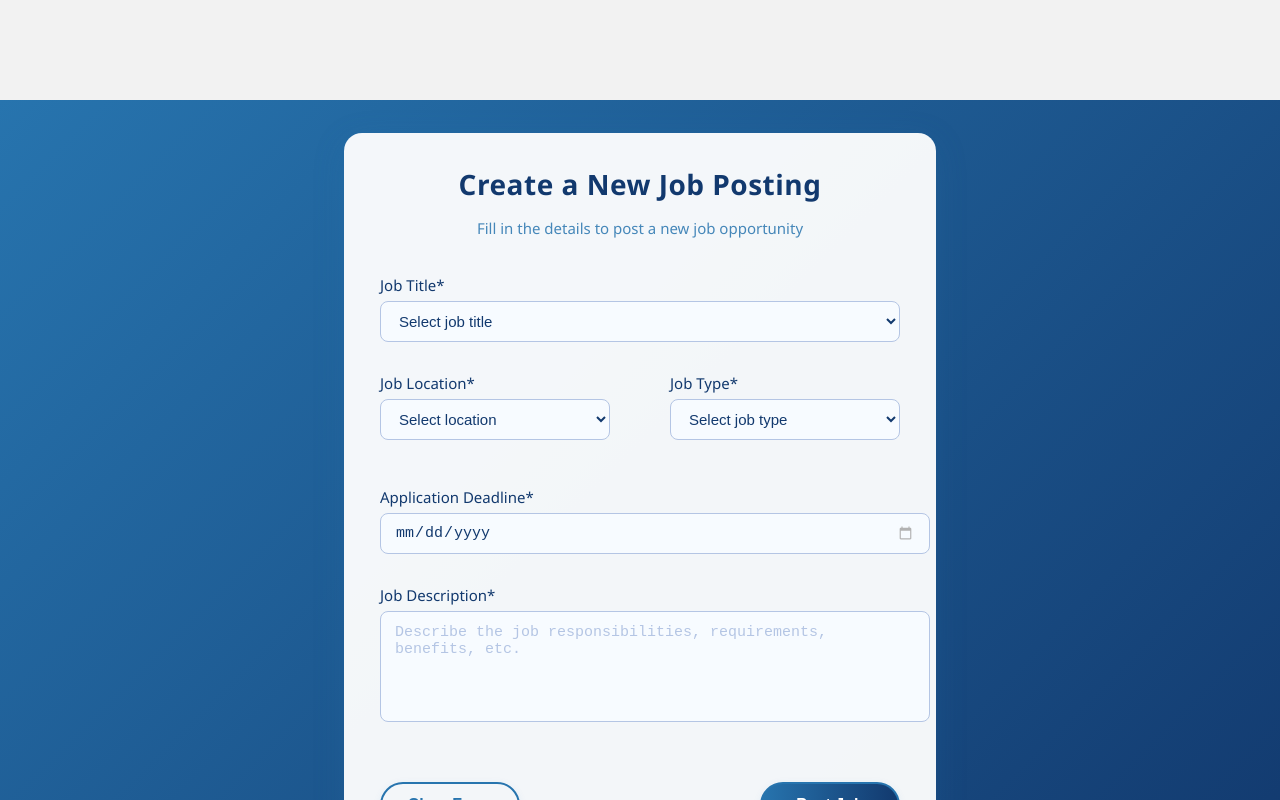
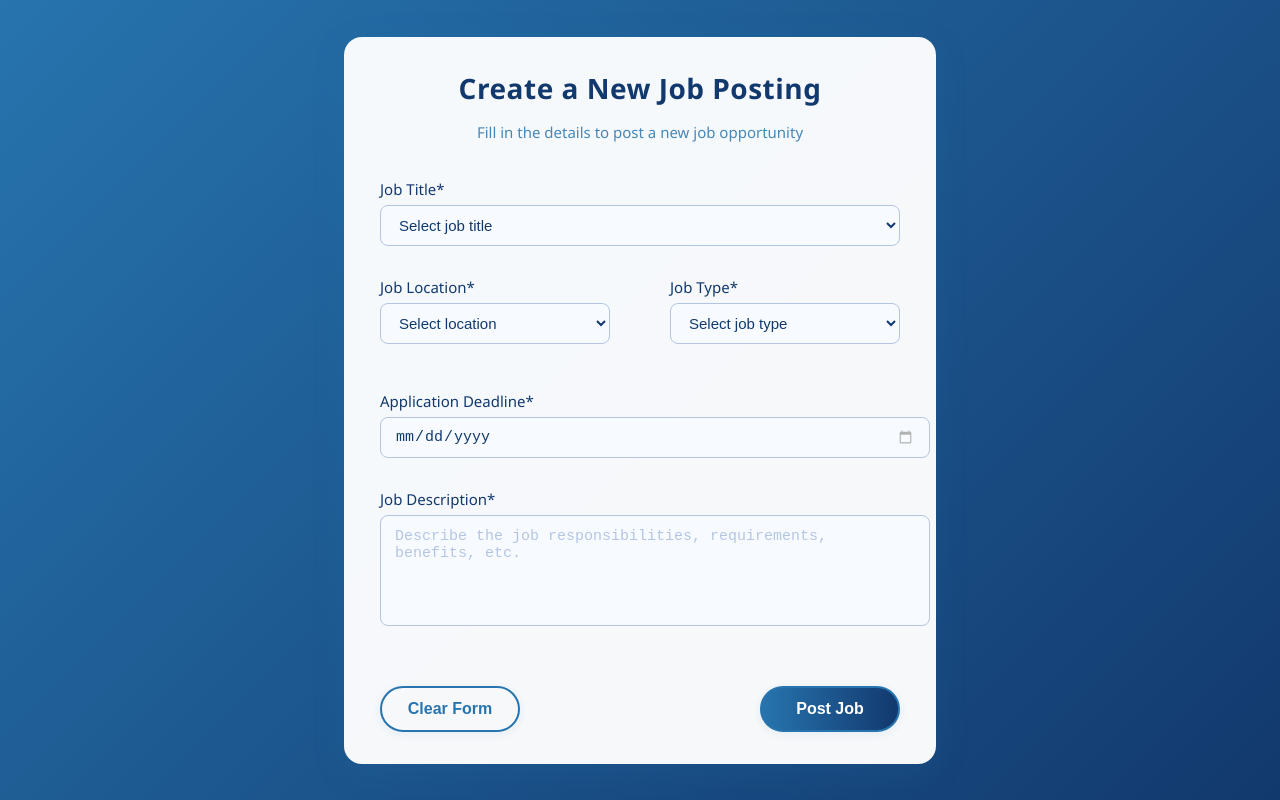
Before and after one commit to kaveenskn/InternQuest-web-Group2, a React (Vite) app: page /post in a window 1280 px wide. Built offline with nearby package versions, Linux system fonts and the light colour scheme.

Commit message:
update margin of the page

```diff
--- a/src/styles/Jobpostform.css
+++ b/src/styles/Jobpostform.css
@@ -1,16 +1,31 @@
+/* Remove default browser margin/padding and set height for full-viewport backgrounds */
+html, body {
+  height: 100%;
+  margin: 0;
+  padding: 0;
+  box-sizing: border-box;
+}
+
+body {
+  min-height: 100vh;
+  width: 100vw;
+  overflow-x: hidden;
+}
+
+/* Main container: full height, blue gradient, centered content */
 .job-post-container {
-  margin-top: 100px;
+  min-height: 100vh;
+  min-width: 100vw;
   display: flex;
   justify-content: center;
   align-items: center;
-  min-height: 99vh;
-  padding: 20px;
-  box-sizing: border-box;
+  padding: 0;
   background: linear-gradient(135deg, #2774ae 0%, #12396e 100%);
 }
 
+/* Form card styling */
 .job-post-form {
-  background: rgba(255, 255, 255, 0.95);
+  background: rgba(255, 255, 255, 0.96);
   border-radius: 18px;
   padding: 32px 36px;
   max-width: 520px;
```
